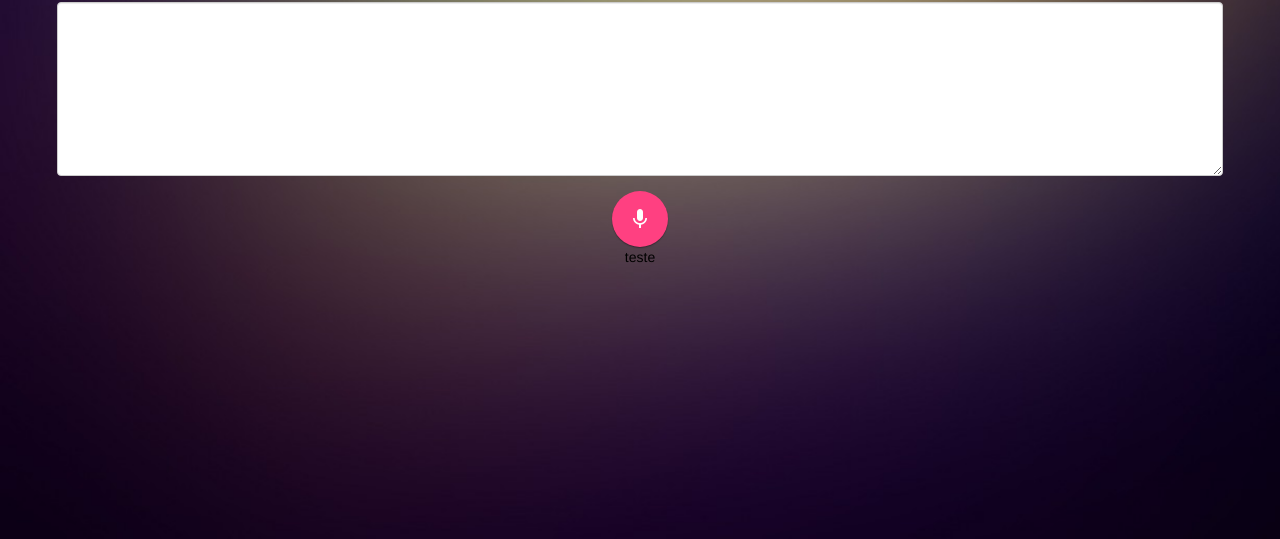
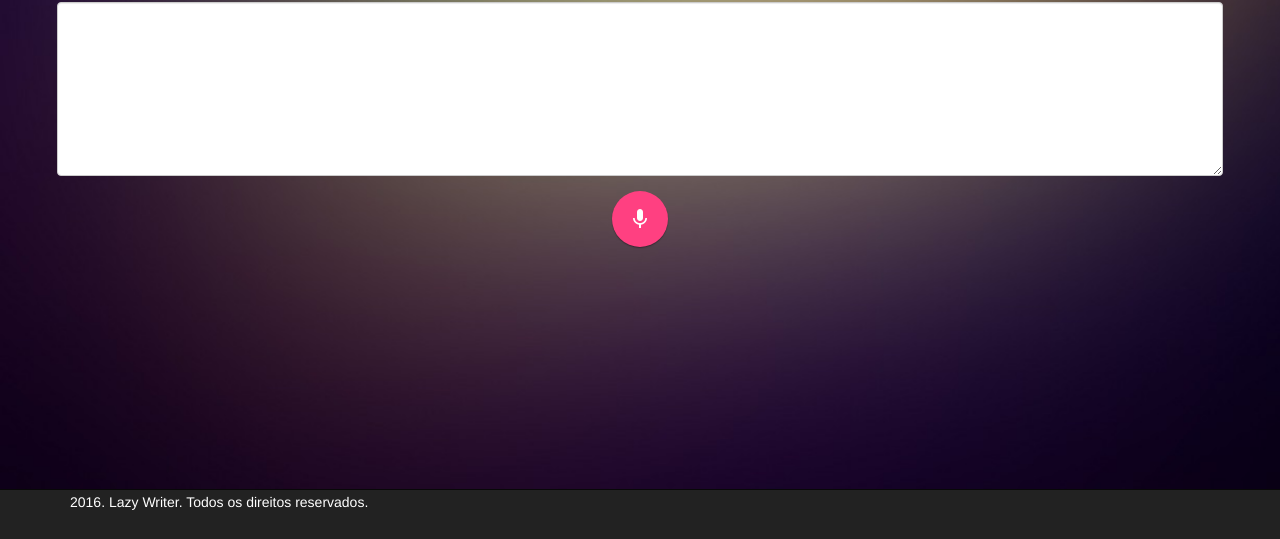
Before and after one commit to VainerFabri/LazyWriter, a plain HTML site: page index.html in a window 1280 px wide. Shown: the part 261-800 px from the top of the page. Drawn offline with nearby package versions, Linux system fonts and the light colour scheme.

Commit message:
incrementando o footer

```diff
--- a/index.html
+++ b/index.html
@@ -31,15 +31,27 @@
                     <i class="material-icons">mic none</i>
                 </button>
 
-                <footer>
-                    teste
-                </footer>
-
+                <br><br>
+            <footer>
+                <div class="navbar navbar-inverse navbar-fixed-bottom">
+                    <div class="container">
+                        <div class="navbar-collapse collapse" id="footer-body">
+                            <ul class="nav navbar-nav">
+                                <font color="white">
+                                    2016. Lazy Writer. Todos os direitos reservados.
+                                </font>
+                            </ul>
+                        </div>
+                    </div>
+                </div>
+            </footer>
             </div>
         </header>
     </body>
 
     <style>
+    .html, body {height:100%;}
+
     .background
     {
         background-image: url('img/wall.jpg');
```
